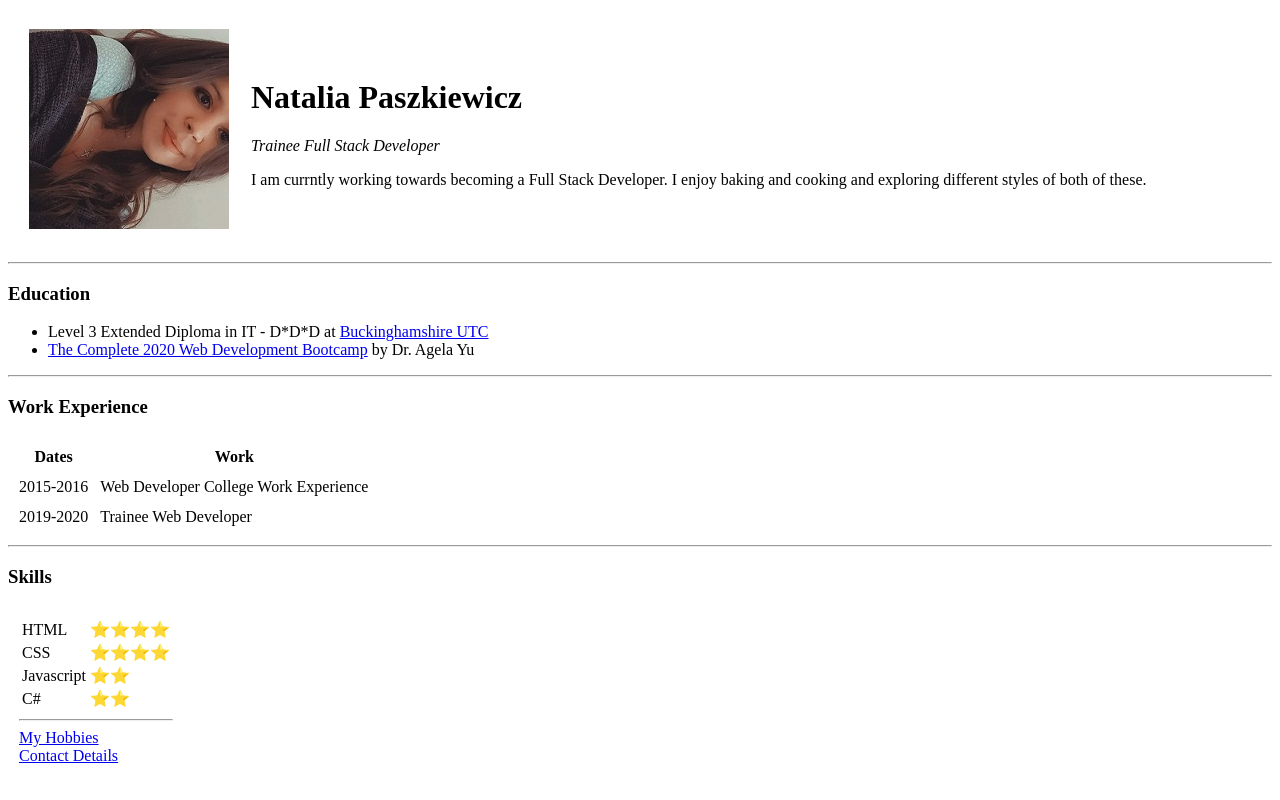
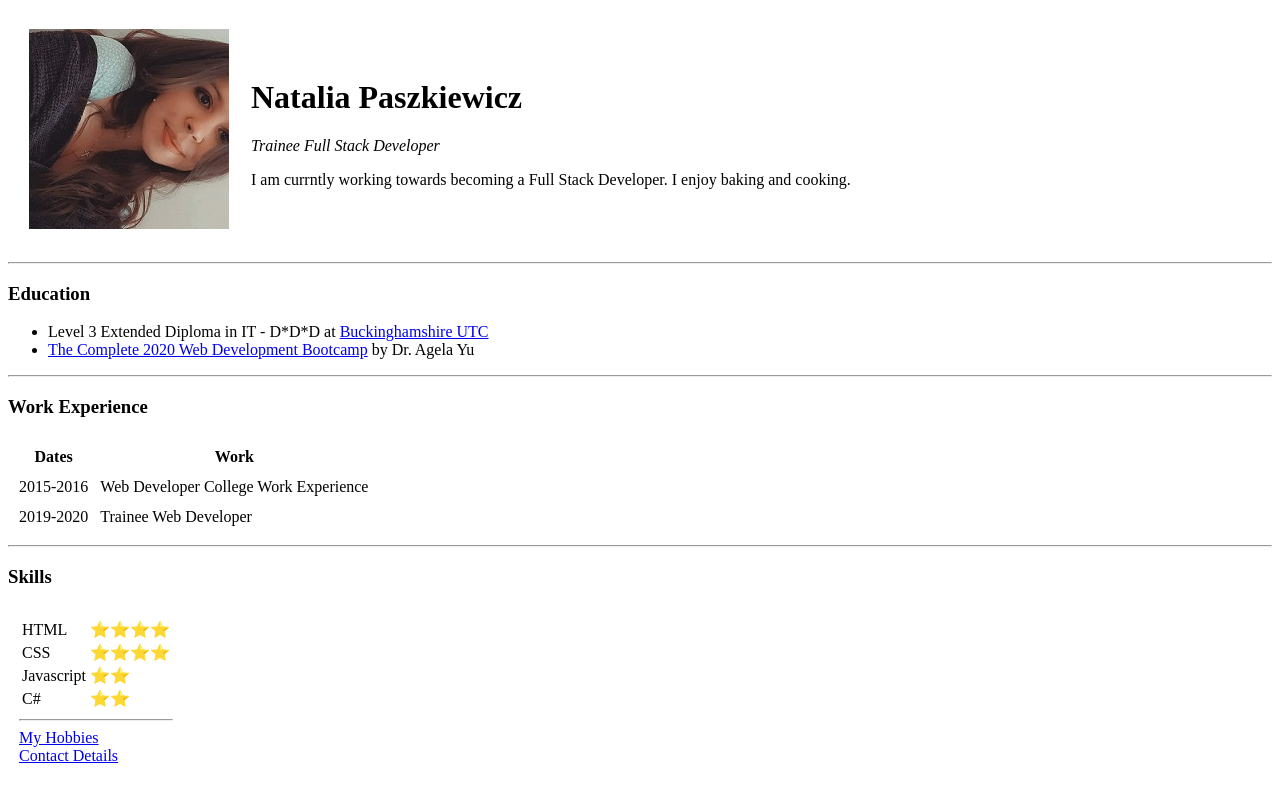
Before and after one commit to natalia-paszkiewicz/cv, a plain HTML site: page index.html in a window 1280 px wide. Drawn offline with Linux system fonts and the light colour scheme.

Commit message:
Update index.html

```diff
--- a/index.html
+++ b/index.html
@@ -12,7 +12,7 @@
       <td><img src="images/profile-photo.jpg" alt="Natalia's Profile Photo"></td>
       <td><h1>Natalia Paszkiewicz</h1>
       <p><em>Trainee Full Stack Developer</em></p>
-      <p>I am currntly working towards becoming a Full Stack Developer. I enjoy baking and cooking and exploring different styles of both of these.</p><!--short bio--></td>
+      <p>I am currntly working towards becoming a Full Stack Developer. I enjoy baking and cooking.</p><!--short bio--></td>
     </tr>
   </table>
   <hr />
```
